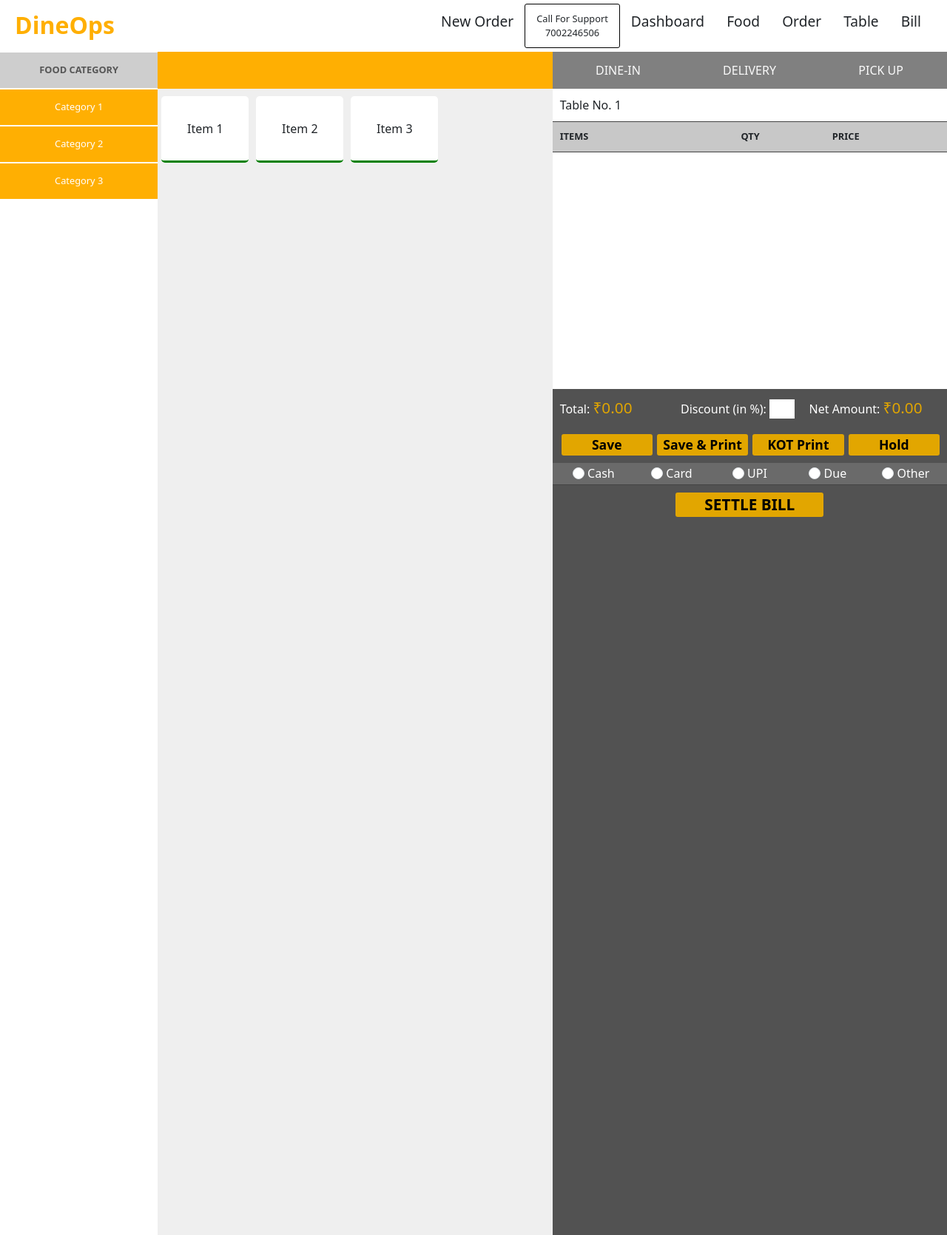
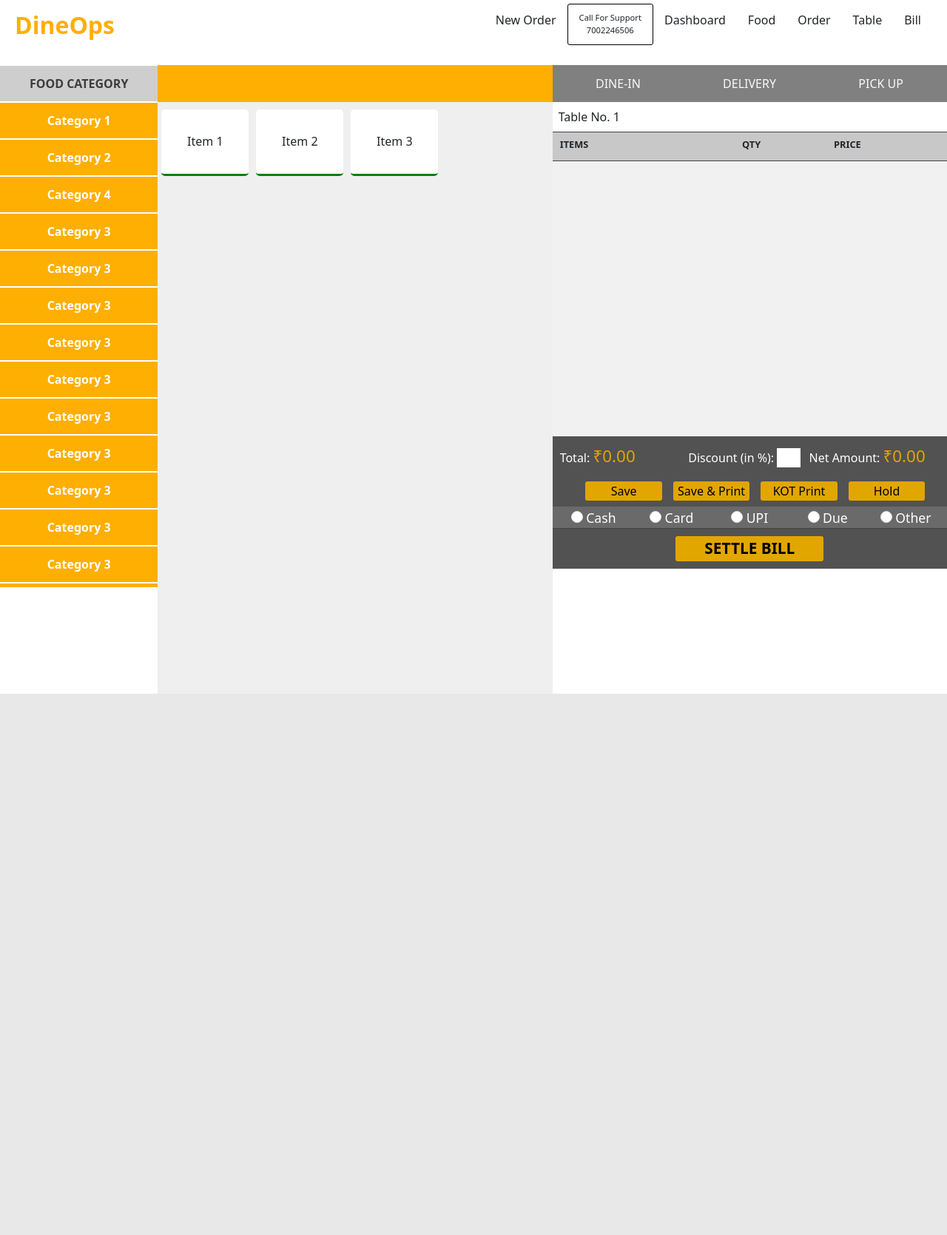
Before and after one commit to hoteliswar/hotel_iswar_frontend, a PHP site: page /takeorder.html in a window 1280 px wide. Shown: the whole page at 74% size. After the commit the page ends 938 px from the top, so only its background shows below. Run offline with PHP 8.4, Linux system fonts and the light colour scheme.

Commit message:
[takeorder responsive]

```diff
--- a/version2/dashboard/dash-style.css
+++ b/version2/dashboard/dash-style.css
@@ -3,7 +3,9 @@
 }
 
 body {
+
     max-width: auto;
+    height: auto;
     /* min-width: 768px; Adjust as needed */
     overflow-x: hidden;
     overflow-y: hidden;
@@ -61,6 +63,8 @@ body {
 /* -------------- */
 
 .screen-wrap {
+    /* 78 - height for tablet */
+
     height: 92vh;
     /* background-color: aqua; */
 }
@@ -76,7 +80,7 @@ body {
 
 .dashboard-nav{
     background-color: aliceblue;
-    height: 100%;
+    height: 92vh;
     overflow-y: auto;
     user-select: none;
     -webkit-user-select: none;
--- a/version2/takeorder.css
+++ b/version2/takeorder.css
@@ -10,10 +10,10 @@ body {
 }
 
 .header {
-    height: 70px;
+    height: 11%;
 }
 
-.header-title{
+.header-title {
     font-size: 2em;
     font-weight: 600;
     color: rgb(255, 175, 2);
@@ -39,11 +39,11 @@ body {
 .header-items li {
     float: left;
     padding: 10px 15px;
-    font-size: 1.2em;
+    font-size: 1em;
 }
 
-.header-items .support{
-    font-size: .8em;
+.header-items .support {
+    font-size: .7em;
     text-align: center;
     border: 1px solid #000000;
     border-radius: 3px;
@@ -52,7 +52,7 @@ body {
 /* -------------- */
 
 .screen-wrap {
-    height: 100vh;
+    height: 89%;
 }
 
 .row {
@@ -62,6 +62,10 @@ body {
 .row>* {
     padding-right: 0;
     padding-left: 0;
+}
+
+.menu-catg {
+    height: 89%;
 }
 
 .menu-category-item {
@@ -79,14 +83,12 @@ body {
     overflow: hidden;
     text-overflow: ellipsis;
     padding: 0 50px 0 50px;
-
 }
 
 .menu-category-head {
     background-color: rgb(206, 206, 206);
     font-weight: bold;
-    color: rgb(86, 86, 86);
-
+    color: rgb(61, 61, 61);
     width: auto;
     height: 50px;
     border-bottom: 1px solid #fff;
@@ -97,6 +99,28 @@ body {
     overflow: hidden;
     text-overflow: ellipsis;
     padding: 0 50px 0 50px;
+}
+
+.menu-category {
+    height: 69vh;
+    overflow-y: auto;
+}
+
+.menu-category::-webkit-scrollbar {
+    width: 2px;
+}
+
+.menu-category::-webkit-scrollbar-track {
+    background: #f1f1f1;
+}
+
+.menu-category::-webkit-scrollbar-thumb {
+    background: #888;
+    border-radius: 5px;
+}
+
+.menu-category::-webkit-scrollbar-thumb:hover {
+    background: #555;
 }
 
 .menu-category-item .category-name,
@@ -132,7 +156,8 @@ body {
     display: flex;
     flex-direction: column;
     background-color: #efefef;
-    border-left: 0px  solid #ababab;;
+    border-left: 0px solid #ababab;
+    ;
     border-right: 0px solid #ababab;
 }
 
@@ -194,15 +219,18 @@ body {
 
 /* Bill Section */
 .bill-info {
+    height: 89%;
     display: inline-block;
     flex-direction: column;
     overflow: hidden;
     /* width: auto; */
-    height: 100rem;
+    /* height: 100rem; */
 }
 
 .bill-container {
-    height: 20rem;
+    background-color: #f1f1f1;
+    min-height: 33.5vh;
+    max-height: 33.5vh;
     overflow-y: auto;
 }
 
@@ -267,6 +295,7 @@ body {
 }
 
 .delivery-catg {
+    /* height: auto; */
     display: flex;
     gap: 0px;
     background-color: rgb(128, 128, 128);
@@ -294,7 +323,7 @@ body {
 }
 
 .table-no {
-    padding: 10px;
+    padding: 8px;
 }
 
 .table-no-head,
@@ -305,19 +334,21 @@ body {
 
 .bill-head {
     background-color: #c8c8c8;
-    padding: 10px;
+    padding: 7px;
+    padding-left: 10px;
     border-bottom: 1px solid #434343;
     border-top: 1px solid #434343;
     width: 100%;
     font-size: 0.8em;
     font-weight: 600;
+    height: 5vh;
 }
 
 .all-qty,
 .all-names,
 .all-prices {
     display: inline-block;
-    height: 20px;
+    /* height: 1px; */
 }
 
 .all-names {
@@ -336,36 +367,37 @@ body {
 
 .bill-footer {
     background-color: #525252;
-    height: 100%;
-    /* padding: 10px; */
+    margin-top: auto;
 }
 
-.total-amt{
+.total-amt {
     padding: 10px;
 }
 
-.total-amount, .discount, .net-amt{
+.total-amount,
+.discount,
+.net-amt {
     display: inline-block;
     color: #fff;
 }
 
 .total-amount {
-    width: 31%;
+    width: 28%;
     /* text-align: right; */
-    font-size: 1em;
+    font-size: 0.8em;
 }
 
-.discount{
-    width: 33%;
-    font-size: 1em;
+.discount {
+    width: 31%;
+    font-size: 0.8em;
 }
 
-.net-amt{
-    width: 33%;
-    font-size: 1em;
+.net-amt {
+    width: 35%;
+    font-size: 0.8em;
 }
 
-.disc-box{
+.disc-box {
     border: 0px;
     width: 20%;
 }
@@ -376,30 +408,35 @@ body {
     margin: 0;
 }
 
-.ta-price, .na-price{
+.ta-price,
+.na-price {
     color: #e2a600;
     font-size: 1.3em;
     font-weight: 500;
 }
 
-.button-groups{
+.button-groups {
+    display: flex;
     align-items: center;
-    padding: 10px;
+    justify-content: center;
+    padding: 8px;
 }
 
-.save-btn, .print-btn,
-.kot-btn, .hold-btn{
-    display: inline;
-    min-width: 24%;
+.save-btn,
+.print-btn,
+.kot-btn,
+.hold-btn {
+    display: inline-block;
+    min-width: 20%;
     background-color: #e2a600;
-    font-size: 1.1em;
-    font-weight: 600;
+    font-size: 1em;
+    font-weight: 500;
     border: 0px;
     border-radius: 3px;
-    margin-left: 2px;
+    margin-left: 15px;
 }
 
-.payment-method{
+.payment-method {
     text-align: center;
     background-color: #6a6a6a;
     height: 30px;
@@ -407,18 +444,20 @@ body {
     border-bottom: 1px solid #434343;
 }
 
-.pm-check{
+.pm-check {
     display: inline-block;
     color: #fff;
     width: 19%;
 }
 
-.settle-bill{
+.settle-bill {
     padding: 10px;
     text-align: center;
+    font-size: 1em;
+    font-weight: 500;
 }
 
-.settle-btn{
+.settle-btn {
     background-color: #e2a600;
     width: 200px;
     font-size: 1.3em;
@@ -426,3 +465,56 @@ body {
     border: 0px;
     border-radius: 3px;
 }
+
+.form-check-label {
+    font-size: 0.8rem;
+    font-weight: 500;
+}
+
+@media screen and (min-height: 700px) {
+
+    .menu-category {
+        height: 82vh;
+        overflow-y: auto;
+    }
+
+    .menu-category-item .category-name,
+    .menu-category-head .category-name {
+        font-size: 1em;
+        font-weight: 700;
+    }
+
+
+    .total-amount {
+        width: 33%;
+        /* text-align: right; */
+        font-size: 1em;
+    }
+
+    .discount {
+        width: 31%;
+        font-size: 1em;
+    }
+
+    .net-amt {
+        width: 33%;
+        font-size: 1em;
+    }
+
+    .ta-price,
+    .na-price {
+        color: #e2a600;
+        font-size: 1.4em;
+        font-weight: 500;
+    }
+
+    .form-check-label {
+        font-size: 1.1rem;
+        font-weight: 500;
+    }
+
+    .bill-container {
+        min-height: 46.5vh;
+        max-height: 46.5vh;
+    }
+}
--- a/version2/takeorder.html
+++ b/version2/takeorder.html
@@ -26,8 +26,8 @@
     </div>
     <div class="screen-wrap ">
         <div class="row">
-            <div class=" menu-catg col-2">
-                <div class=" menu-category-head">
+            <div class="menu-catg col-2">
+                <div class="menu-category-head">
                     <div class="category-name">
                         FOOD CATEGORY
                     </div>
@@ -47,7 +47,62 @@
                     </div>
                     <div class="menu-category-item">
                         <div class="category-name">
+                            Category 4
+                        </div>
+                    </div>
+                    <div class="menu-category-item">
+                        <div class="category-name">
                             Category 3
+                        </div>
+                    </div>
+                    <div class="menu-category-item">
+                        <div class="category-name">
+                            Category 3
+                        </div>
+                    </div>
+                    <div class="menu-category-item">
+                        <div class="category-name">
+                            Category 3
+                        </div>
+                    </div>
+                    <div class="menu-category-item">
+                        <div class="category-name">
+                            Category 3
+                        </div>
+                    </div>
+                    <div class="menu-category-item">
+                        <div class="category-name">
+                            Category 3
+                        </div>
+                    </div>
+                    <div class="menu-category-item">
+                        <div class="category-name">
+                            Category 3
+                        </div>
+                    </div>
+                    <div class="menu-category-item">
+                        <div class="category-name">
+                            Category 3
+                        </div>
+                    </div>
+                    <div class="menu-category-item">
+                        <div class="category-name">
+                            Category 3
+                        </div>
+                    </div>
+                    <div class="menu-category-item">
+                        <div class="category-name">
+                            Category 3
+                        </div>
+                    </div>
+                    <div class="menu-category-item">
+                        <div class="category-name">
+                            Category 3
+                        </div>
+                    </div>
+                    <div class="menu-category-item">
+                        <div class="category-name">
+                            Category 9
                         </div>
                     </div>
 
@@ -58,7 +113,7 @@
                 <div class="menu-items"></div>
             </div>
             <div class="bill-info col-5">
-                <div class="delivery-catg">
+                <div class="delivery-catg button-group">
                     <button class="selectable">DINE-IN</button>
                     <button class="selectable">DELIVERY</button>
                     <button class="selectable">PICK UP</button>
--- a/version2/takeorder.js
+++ b/version2/takeorder.js
@@ -41,7 +41,7 @@ document.addEventListener('DOMContentLoaded', function () {
             { id: 8, name: 'Item 8', price: 6.99 }, //
             { id: 9, name: 'Item 9', price: 6.99 }
         ],
-        'Category 3': [
+        'Category 4': [
             { id: 10, name: 'Item 7', price: 10.99 },
             { id: 11, name: 'Item 8', price: 11.99 },
             { id: 12, name: 'Item 9', price: 9.99 }
@@ -234,3 +234,14 @@ document.querySelector('.button-group').addEventListener('click', () => {
     const selected = getSelectedButton();
     console.log(`Currently selected button: ${selected}`);
 });
+
+function getBrowserHeaderHeight() {
+    const screenHeight = window.screen.height; // Total screen height
+    const viewportHeight = window.innerHeight; // Viewport height (excluding browser UI)
+    const headerHeight = screenHeight - viewportHeight;
+    const string = `Screen height: ${screenHeight}px, Viewport height: ${viewportHeight}px, Browser header height: ${headerHeight}px`;
+    document.body.style.height = (viewportHeight-1 )+ 'px';
+    return string;
+}
+
+console.log(getBrowserHeaderHeight());
```
Also changed, not shown: version2/dashboard/dashboard.html (+15 -0 lines), version2/dashboard/test/index.html (added, +68 -0 lines), version2/dashboard/dashbaord.js (line endings or trailing spaces).
